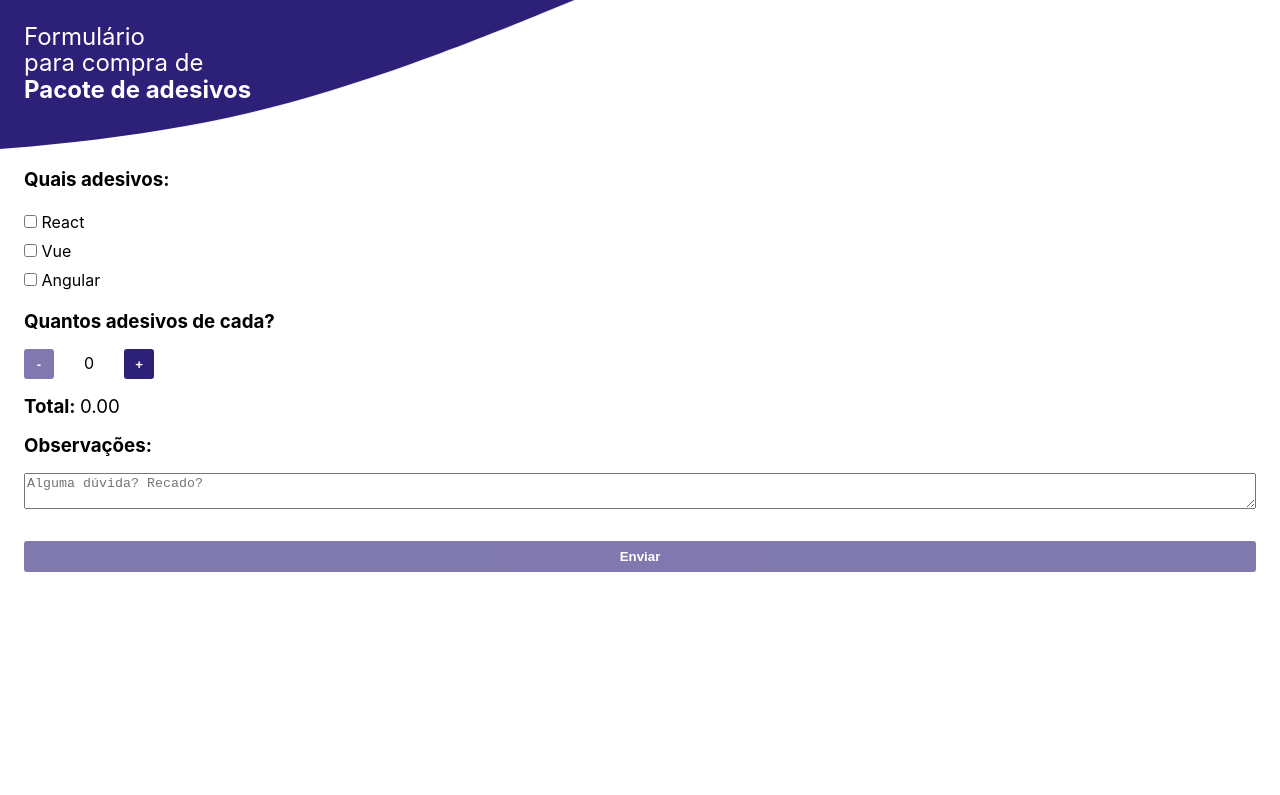
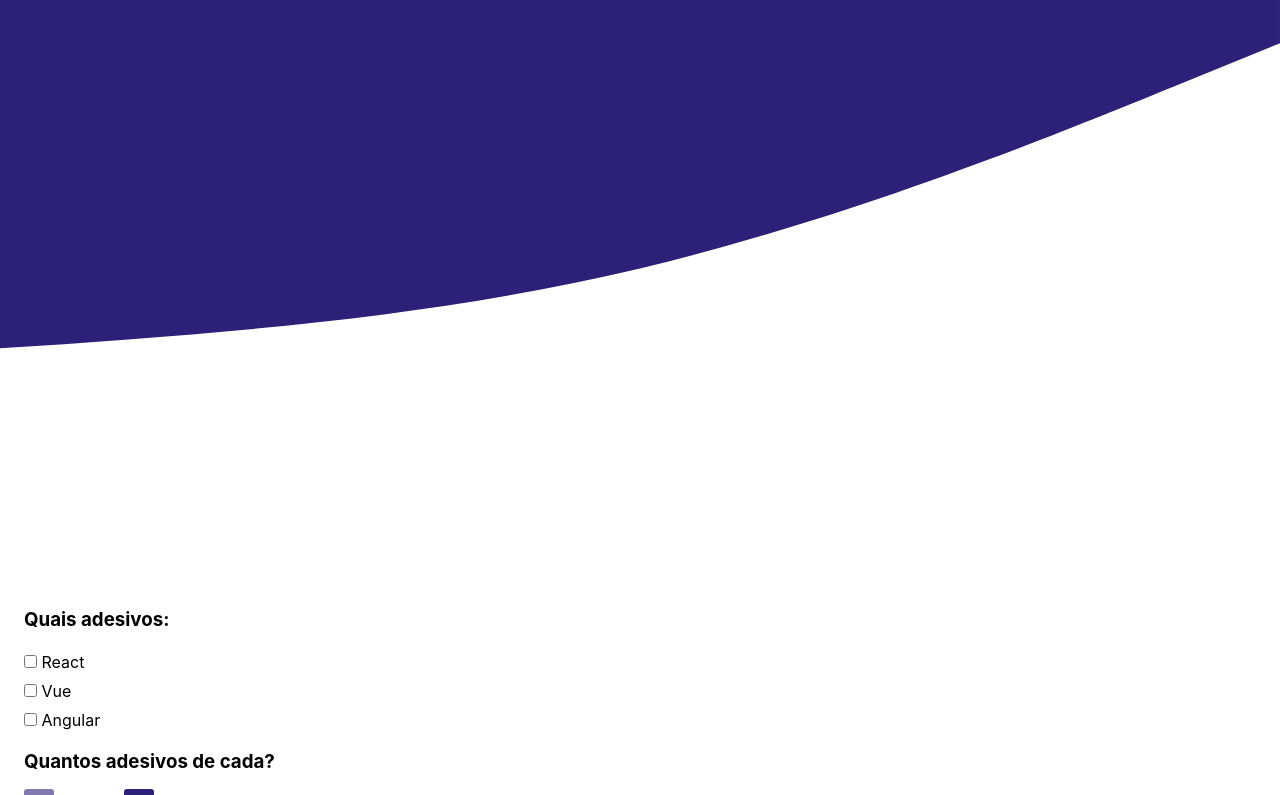
Before and after one commit to gean-ferreira/figurinhas-vue-test, a Vue app: page / in a window 1280 px wide. Shown: the top 795 px of the page. Built offline with nearby package versions, Linux system fonts and the light colour scheme.

Commit message:
REFACTOR[STYLE]: Retirando a estilizacao do app pois nao sera necessario

```diff
--- a/src/App.vue
+++ b/src/App.vue
@@ -7,13 +7,3 @@ import { RouterLink, RouterView } from "vue-router";
 
     <RouterView />
 </template>
-
-<style scoped>
-.app-img {
-  /* padding-top: 10px; */
-  height: 170px;
-  transform: scale(1.3);
-  position: fixed;
-  transform: scale(1.4);
-}
-</style>
```
